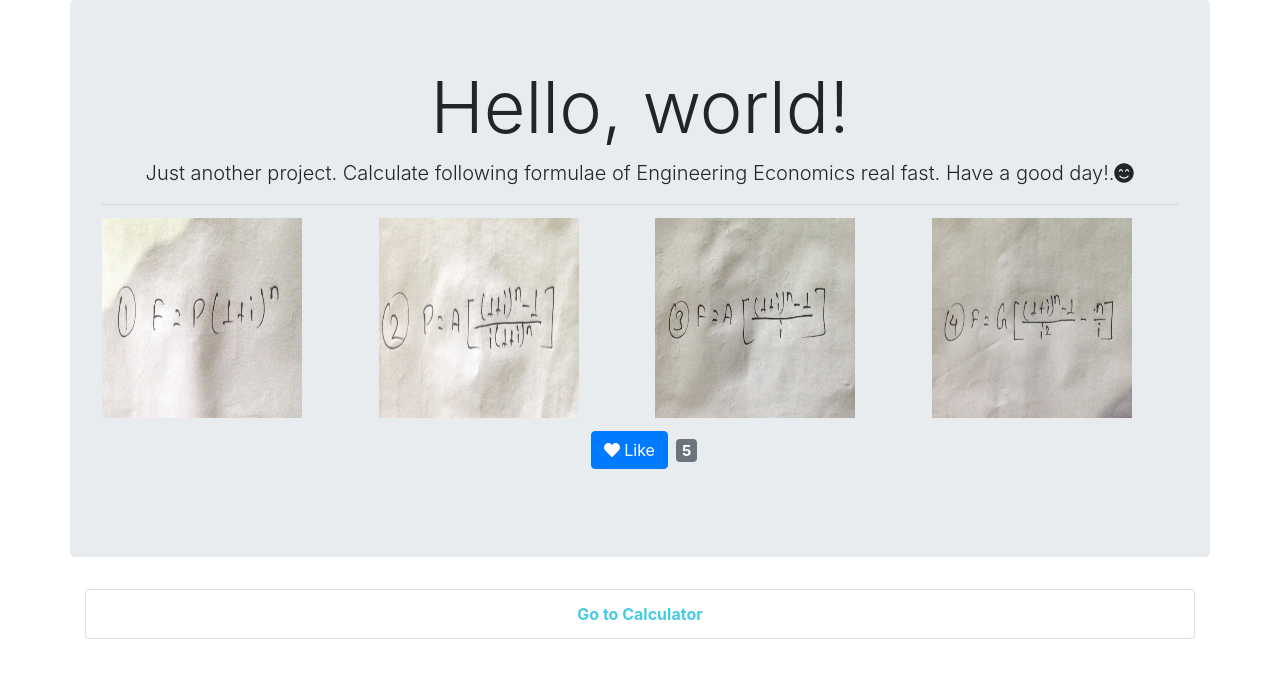
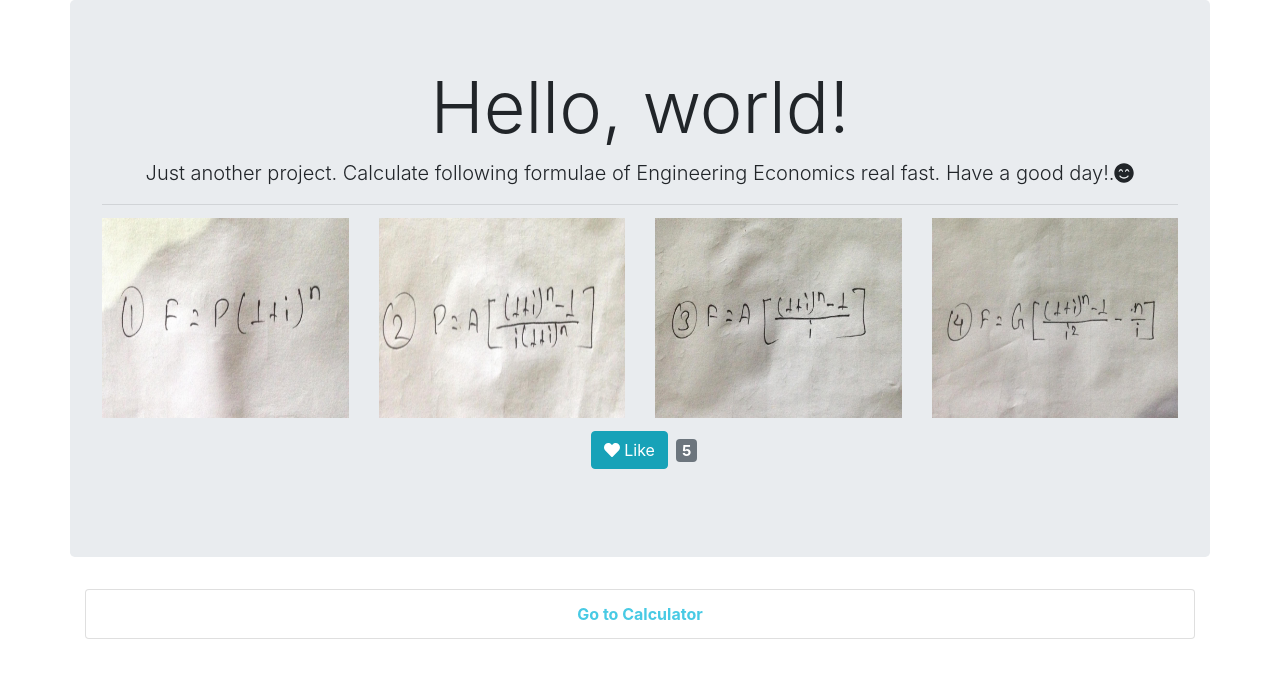
Before and after one commit to Suraez/ecoproject, a React (Create React App) app: page / in a window 1280 px wide. Shown: the top 678 px of the page. Built offline with nearby package versions, Linux system fonts and the light colour scheme.

Commit message:
changed some styles

```diff
--- a/src/assets/css/calculator.module.css
+++ b/src/assets/css/calculator.module.css
@@ -0,0 +1,6 @@
+@media(max-width: 500px) {
+    Label{
+        text-align: left !important;
+        /* color: blue; */
+    }
+}
--- a/src/assets/css/header.module.css
+++ b/src/assets/css/header.module.css
@@ -5,9 +5,9 @@ body{
 }
 
 .image{
-    width: 200px;
+    width: 100%;
     display: block;
     float: left;
     height: 200px;
-    margin: 5px 0px;
+    margin: 5px auto;
 }
--- a/src/components/Calculator.js
+++ b/src/components/Calculator.js
@@ -1,7 +1,11 @@
 import React, {useState} from 'react';
 import {Link} from 'react-router-dom'
+import { FontAwesomeIcon } from '@fortawesome/react-fontawesome'
+import { faBackward} from '@fortawesome/free-solid-svg-icons'
 import { Col, Button, Form, FormGroup, Label, Input } from 'reactstrap';
 import Answer from './Answer';
+
+import '../assets/css/calculator.module.css'
 
 
 export default function Calculator() {
@@ -35,7 +39,7 @@ export default function Calculator() {
       <div className="container">
         <div className="row">
           <div className="col-md-8 m-auto bg-secondary p-4">
-          <h5 style={{background: 'lightBlue', padding: '10px'}}>You don't have to fill every field.Just fill the field required in your formula.For e.g if you wanna calculate f = p*(i+1)^n just fill the pvalue, ivalue and nvalue</h5>
+          <h5 style={{background: 'lightBlue', padding: '10px', textAlign: 'center'}}>You don't have to fill every field.Just fill the field required in your formula.For e.g if you wanna calculate f = p*(i+1)^n just fill the pvalue, ivalue and nvalue</h5>
           <Form onSubmit={submitHandler}>
           <FormGroup row>
             <Label for="form1" sm={2}>
@@ -112,8 +116,8 @@ export default function Calculator() {
               <Button color="info">Calculate</Button>
             </Col>
           </FormGroup>
-          <p>
-            <Link to="/" style={{color: '#48cae4', textDecoration: 'none'}}>Go back</Link>
+          <p className="m-2">
+            <Link to="/" style={{color: '#48cae4', textDecoration: 'none'}}>Go back<FontAwesomeIcon icon={faBackward} /></Link>
           </p>
         </Form>
           </div>
--- a/src/components/Header.js
+++ b/src/components/Header.js
@@ -23,18 +23,18 @@ export default function Header() {
           </p>
           <hr className="my-2" />
           <div className="row">
-            <div className="col-md-3 col-12">
+            <div className="col-md-3 col-12 ">
              <Link to="/calculator"><img src={require(`../assets/images/a1.jpg`)} alt="ecoformula1" className={styles.image}/></Link>
             </div>
-            <div className="col-md-3 col-12">
+            <div className="col-md-3 col-12 m-auto">
             <Link to="/calculator"><img src={require(`../assets/images/a2.jpg`)} alt="ecoformula1" className={styles.image}/></Link>            </div>
-            <div className="col-md-3 col-12">
+            <div className="col-md-3 col-12 m-auto">
             <Link to="/calculator"><img src={require(`../assets/images/a3.jpg`)} alt="ecoformula1" className={styles.image}/></Link>            </div>
             <div className="col-md-3 col-12">
             <Link to="/calculator"><img src={require(`../assets/images/a4.jpg`)} alt="ecoformula1" className={styles.image}/></Link>            </div>
           </div>
           <p className="lead">
-            <Button color="primary m-2" onClick={likeHandler} disabled={isLiked}><FontAwesomeIcon icon={faHeart} />{isLiked ? ' Liked': ' Like'}</Button><Badge color="secondary">{like}</Badge>
+            <Button color="info m-2" onClick={likeHandler} disabled={isLiked}><FontAwesomeIcon icon={faHeart} />{isLiked ? ' Liked': ' Like'}</Button><Badge color="secondary">{like}</Badge>
           </p>
         </Jumbotron>
       </div>
```
